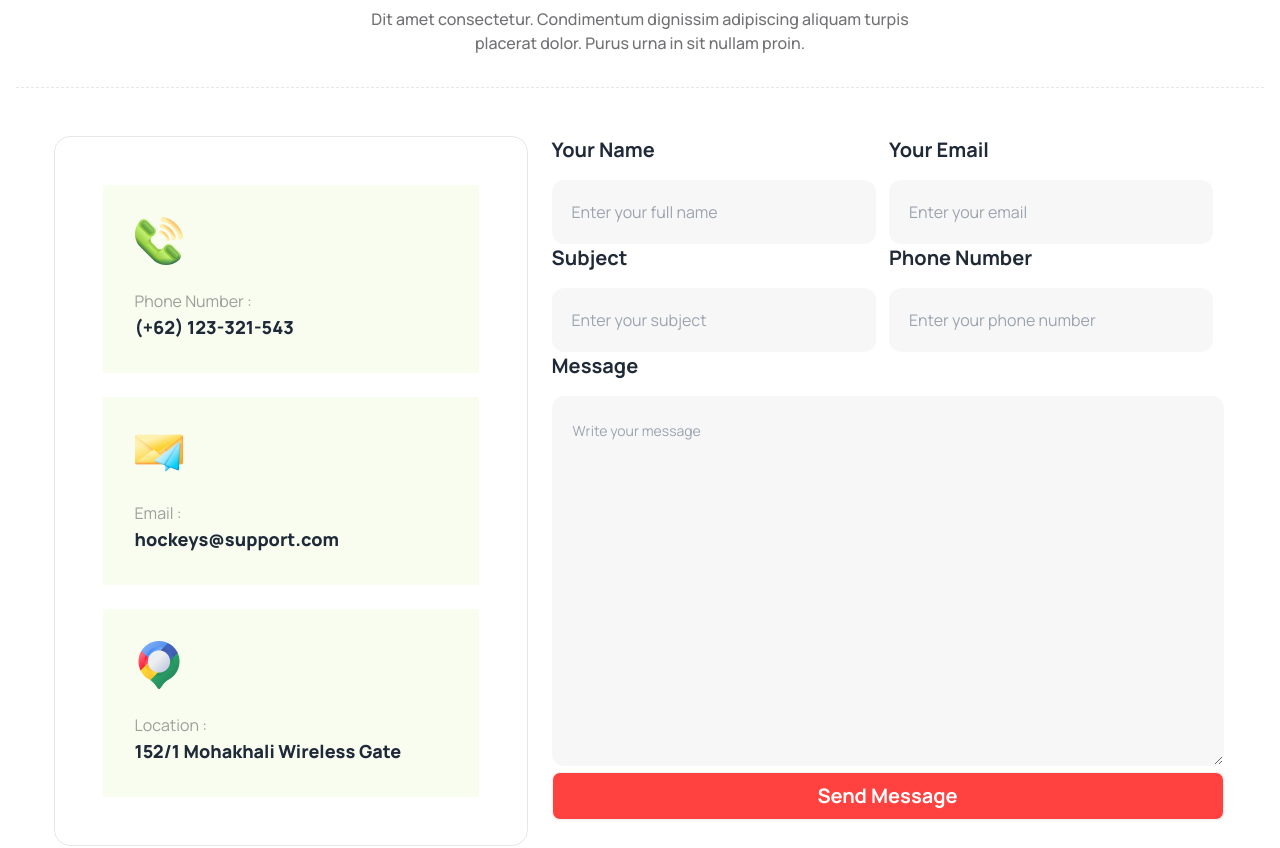
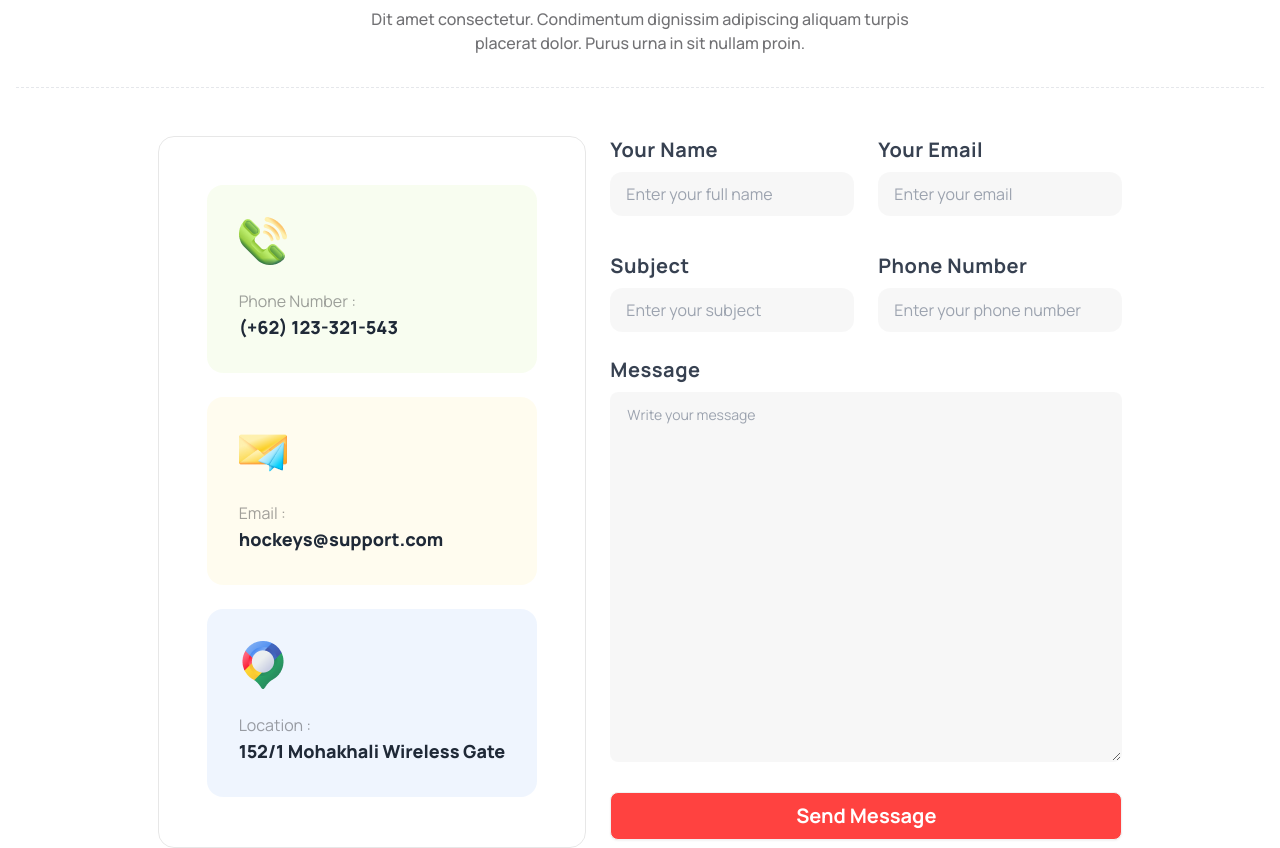
Before and after one commit to Team-Bro-buggers-C211010/B9_Assignment3_WEB9-3323, a plain HTML site: page index.html in a window 1280 px wide. Shown: the part 4180-5028 px from the top of the page. Drawn offline with nearby package versions, Linux system fonts and the light colour scheme.

Commit message:
form redesign

```diff
--- a/index.html
+++ b/index.html
@@ -532,49 +532,96 @@
         </div>
 
         <div class="mt-12 flex flex-col lg:flex-row justify-center gap-6">
-          <div class="flex flex-col gap-6 border border-[#1313181a] rounded-2xl p-6 lg:p-12 w-auto lg:w-[474px]">
-            <div class="bg-[#bced6d1a] p-8 ">
+          <div class="flex flex-col gap-6 border border-[#1313181a] rounded-2xl p-6 lg:p-12 ">
+            <div class="bg-[#bced6d1a] p-6 lg:p-8 rounded-2xl">
               <img class="mb-6" src="./Images/Group 1171275317.png" alt="">
-              <p class="text-[#13131866]">Phone Number : </p>
-              <p class="text-lg font-extrabold">(+62) 123-321-543</p>
+              <p class="text-[#13131866] text-sm lg:text-base">Phone Number : </p>
+              <p class="text-base lg:text-lg font-extrabold">(+62) 123-321-543</p>
             </div>
-            <div class="bg-[#bced6d1a] p-8">
+            <div class="bg-[#fddd5f1a] p-4 lg:p-8 rounded-2xl">
               <img class="mb-6" src="./Images/Group 1171275318.png" alt="">
-              <p class="text-[#13131866]">Email :  </p>
-              <p class="text-lg font-extrabold">hockeys@support.com</p>
+              <p class="text-[#13131866] text-sm lg:text-base">Email :  </p>
+              <p class="text-base lg:text-lg font-extrabold">hockeys@support.com</p>
             </div>
-            <div class="bg-[#bced6d1a] p-8 ">
+            <div class="bg-[#629cf31a] p-4 lg:p-8 rounded-2xl">
               <img class="mb-6" src="./Images/Group 1171275321.png" alt="">
-              <p class="text-[#13131866]">Location :</p>
-              <p class="text-lg font-extrabold">152/1 Mohakhali Wireless Gate</p>
+              <p class="text-[#13131866] text-sm lg:text-base">Location :</p>
+              <p class="text-base lg:text-lg font-extrabold">152/1 Mohakhali Wireless Gate</p>
             </div>
           </div>
-          <div class="w-auto lg:w-[675px]">
+
+          <form class="w-full max-w-lg">
+            <div class="flex flex-wrap -mx-3 mb-6">
+              <div class="w-full md:w-1/2 px-3 mb-6 md:mb-0">
+                <label class="block text-xl font-bold tracking-wide text-gray-700 mb-2" for="grid-first-name">
+                  Your Name
+                </label>
+                <input class="appearance-none block w-full bg-[#13131808] text-gray-700  rounded-xl py-3 px-4 mb-3 leading-tight focus:outline-none focus:bg-white" id="grid-first-name" type="text" placeholder="Enter your full name">
+              </div>
+              <div class="w-full md:w-1/2 px-3">
+                <label class="block text-xl font-bold tracking-wide text-gray-700 mb-2" for="grid-last-name">
+                  Your Email
+                </label>
+                <input class="appearance-none block w-full bg-[#13131808] text-gray-700 rounded-xl py-3 px-4 leading-tight focus:outline-none focus:bg-white focus:border-gray-500" id="grid-last-name" type="email" placeholder="Enter your email">
+              </div>
+            </div>
+            <div class="flex flex-wrap -mx-3 mb-6">
+              <div class="w-full md:w-1/2 px-3 mb-6 md:mb-0">
+                <label class="block text-xl font-bold tracking-wide text-gray-700 mb-2" for="grid-first-name">
+                  Subject
+                </label>
+                <input class="appearance-none block w-full bg-[#13131808] text-gray-700 rounded-xl py-3 px-4 leading-tight focus:outline-none focus:bg-white focus:border-gray-500" id="grid-last-name" type="text" placeholder="Enter your subject">
+              </div>
+              <div class="w-full md:w-1/2 px-3">
+                <label class="block text-xl font-bold tracking-wide text-gray-700 mb-2" for="grid-last-name">
+                  Phone Number
+                </label>
+                <input class="appearance-none block w-full bg-[#13131808] text-gray-700  rounded-xl py-3 px-4 leading-tight focus:outline-none focus:bg-white focus:border-gray-500" id="grid-last-name" type="number" placeholder="Enter your phone number">
+              </div>
+            </div>
+            <div class="flex flex-wrap -mx-3 mb-6">
+              <div class="w-full px-3">
+                <label class="block text-xl font-bold tracking-wide text-gray-700 mb-2" for="grid-password">
+                  Message
+                </label>
+                <textarea class="textarea bg-[#13131808] w-full h-[200px] lg:h-[370px]" placeholder="Write your message"></textarea>
+              </div>
+            </div>
+            <div class="flex flex-wrap -mx-3 mb-2">
+              <div class="w-full px-3">
+                <button class="btn bg-[#FF4240] w-full text-white text-lg lg:text-xl font-bold">Send Message</button>
+              </div>
+            </div>
+          </form>
+
+          <!-- <div class="lg:w-[675px]">
             <div class="grid grid-cols-1 lg:grid-cols-2">
               <div>
                 <h1 class="text-xl font-bold mb-4">Your Name</h1>
-                <input class="bg-[#13131808] rounded-xl w-[300px] lg:w-[324px] h-16 p-5" type="text" placeholder="Enter your full name" class="input input-bordered w-full max-w-xs" />
+                <input class="bg-[#13131808] rounded-xl w-auto lg:w-[324px] h-16 p-5" type="text" placeholder="Enter your full name" class="input input-bordered w-full max-w-xs" />
               </div>
               <div>
                 <h1 class="text-xl font-bold mb-4">Your Email</h1>
-                <input class="bg-[#13131808] rounded-xl w-[300px] lg:w-[324px] h-16 p-5" type="email" placeholder="Enter your email" class="input w-full max-w-xs" />
+                <input class="bg-[#13131808] rounded-xl w-auto lg:w-[324px] h-16 p-5" type="email" placeholder="Enter your email" class="input w-full max-w-xs" />
               </div>
               <div>
                 <h1 class="text-xl font-bold mb-4">Subject</h1>
-                <input class="bg-[#13131808] rounded-xl w-[300px] lg:w-[324px] h-16 p-5" type="email" placeholder="Enter your subject" class="input w-full max-w-xs" />
+                <input class="bg-[#13131808] rounded-xl w-auto lg:w-[324px] h-16 p-5" type="email" placeholder="Enter your subject" class="input w-full max-w-xs" />
               </div>
               <div>
                 <h1 class="text-xl font-bold mb-4">Phone Number</h1>
-                <input class="bg-[#13131808] rounded-xl w-[300px] lg:w-[324px] h-16 p-5" type="number" placeholder="Enter your phone number" class="input w-full max-w-xs" />
+                <input class="bg-[#13131808] rounded-xl w-auto lg:w-[324px] h-16 p-5" type="number" placeholder="Enter your phone number" class="input w-full max-w-xs" />
               </div>
               <div>
                 <h1 class="text-xl font-bold mb-4">Message</h1>
-                <textarea class="textarea bg-[#13131808] rounded-xl w-[300px] h-[200px] lg:w-[672px] lg:h-[370px] p-5" placeholder="Write your message"></textarea>
+                <textarea class="textarea bg-[#13131808] rounded-xl w-auto h-[200px] lg:w-[672px] lg:h-[370px] p-5" placeholder="Write your message"></textarea>
               </div>
             </div>
-            <button class="btn bg-[#FF4240] text-white text-xl font-bold w-[300px] lg:w-[672px]">Send Message</button>
+            <button class="btn bg-[#FF4240] text-white text-xl font-bold w-auto lg:w-[672px]">Send Message</button>
           </div>
-        </div>
+        </div> -->
+
+
       </section>
     </main>
   </body>
```
